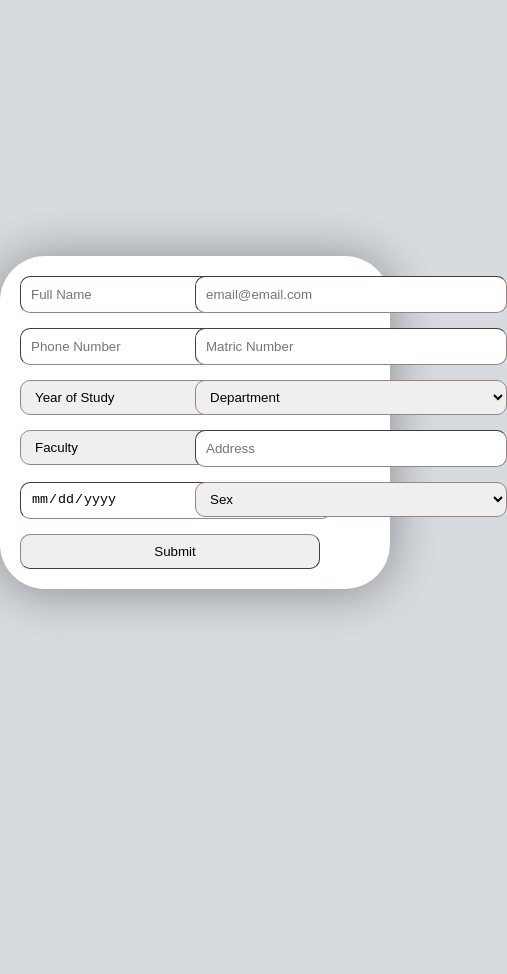
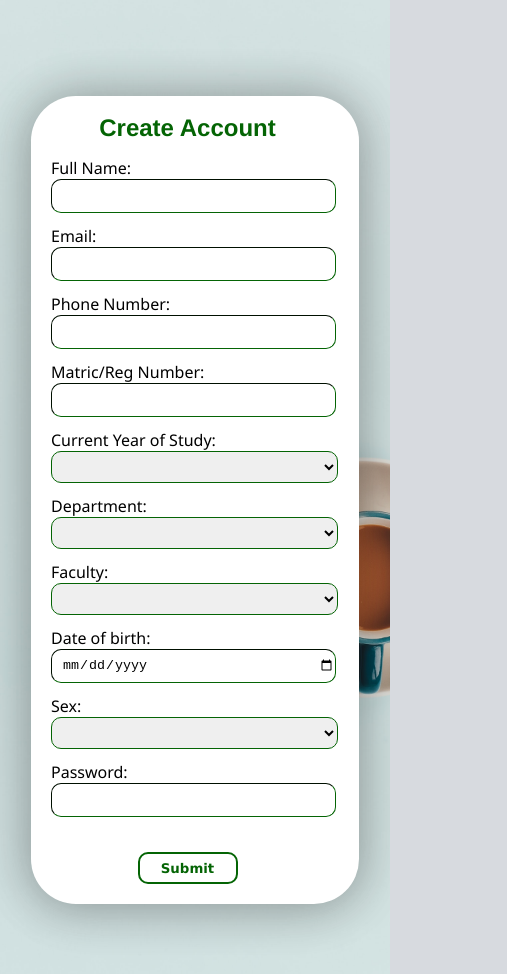
Before and after one commit to Precious-c/CSC381-Group-4, a plain HTML site: page index.html in a window 390 px wide. Shown: the whole page, 507 px wide, since content can reach past the window. Before the commit the page ends 844 px from the top, so only its background shows below. Drawn offline with Linux system fonts and the light colour scheme.

Commit message:
UI Update

```diff
--- a/assets/css/style2.css
+++ b/assets/css/style2.css
@@ -8,6 +8,8 @@ body{
     justify-content: center;
     height: 100vh;
     background-color: #d7dadf;
+    background-image: url(../images/annie-spratt-PM4Vu1B0gxk-unsplash.jpg);
+    background-size: cover;
 }
 .form-body{
     background-color: white;
@@ -16,6 +18,14 @@ body{
     box-shadow: 0 3px 50px 0 rgba(0, 0, 0, 0.2), 0 1px 50px 0 rgba(0, 0, 0, 0.19);
     border-radius: 45px;
     padding: 20px;
+}
+.form-body h3{
+    text-align: center;
+    font-weight: bold;
+    font-size: 1.5em;
+    color: rgb(4, 100, 4);
+    font-family: 'Franklin Gothic Medium', 'Arial Narrow', Arial, sans-serif;
+    margin-bottom: 20px;
 }
 form{
 	display: flex;
@@ -27,15 +37,75 @@ form{
 }
 div > form label{
 	display: block;
+    margin-bottom: 3px;
+    font-family:'Segoe UI', Tahoma, Geneva, Verdana, sans-serif;
 }
 form input, select {
 	border-radius: 10px;
 	border-width: 1px;
 	padding-left: 10px;
 	width: 300px;
-	height: 35px;
-	border-color: #998483;
+	height: 32px;
+	border-color: rgb(4, 100, 4);
 }
 form select{
     width: 312px;
 }
+form .submit {
+    margin: 0 auto;
+    margin-top: 20px;
+    width: 100px;
+    padding: 0px;
+    font-family:'Lucida Sans', 'Lucida Sans Regular', 'Lucida Grande', 'Lucida Sans Unicode', Geneva, Verdana, sans-serif;
+    font-weight: bold;
+    background-color: white;
+    color: rgb(4, 100, 4);
+    border: 2px solid rgb(4, 100, 4);
+}
+.submit:hover {
+    background-color: rgb(4, 100, 4);
+    color: white;
+}
+
+
+@media screen and (max-width: 1000px){
+    body{
+        height: 100vh;
+    }
+    .form-body{
+        width: 80%;
+        padding-right: 35px;
+    }
+    form{
+        display: flex;
+        flex-wrap: wrap;
+    }
+    form input, select {
+        width: 80%;
+    }
+    form select{
+        width: 86%;
+    }
+}
+@media screen and (max-width: 500px){
+    body{
+        height: 1000px;
+    }
+    .form-body{
+        width: 70%;
+        padding-right: 35px;
+    }
+    form{
+        display: flex;
+        flex-direction: column;
+    }
+    form input, select {
+        width: 200%;
+    }
+    form select{
+        width: 210%;
+    }
+    div > form label{
+        width: 200%;
+    }
+}
--- a/index.html
+++ b/index.html
@@ -10,42 +10,33 @@
 
     </head>
     <body>
-        <!-- <header class="header">
-            <h1>CSC 381 Project</h1>
-            <h2>Group 4 Web Form Project</h2>
-        </header> -->
-
         <div class="form-body">
+            <h3>Create Account</h3>
             <form action="">
                 <div class="form-item">
-                    <!-- <label for="fullName">Full Name:</label> -->
-                    <input type="text" id="firstName" name="firstName" placeholder="Full Name" required>
-                </div>
-
-                <!-- <div class="form-item">
-                    <label for="LastName">Last Name:</label>
-                    <input type="text" id="LastName" name="LastName" required>
-                </div> -->
-
-                <div class="form-item">
-                    <!-- <label for="email">Email:</label> -->
-                    <input type="email" id="email" name="email" placeholder="email@email.com" required>
+                    <label for="fullName">Full Name:</label>
+                    <input type="text" id="firstName" name="firstName" required>
                 </div>
 
                 <div class="form-item">
-                    <!-- <label for="phone">Phone Number:</label> -->
-                    <input type="text" id="phone" name="phone" placeholder="Phone Number" required>
+                    <label for="email">Email:</label>
+                    <input type="email" id="email" name="email" required>
                 </div>
 
                 <div class="form-item">
-                    <!-- <label for="Matric:">Matric/Reg Number:</label> -->
-                    <input type="text" id="Matric:" name="Matric:" placeholder="Matric Number"required>
+                    <label for="phone">Phone Number:</label>
+                    <input type="text" id="phone" name="phone" required>
                 </div>
 
                 <div class="form-item">
-                    <!-- <label for="yrOfStudy">Current Year of Study:</label> -->
+                    <label for="Matric:">Matric/Reg Number:</label>
+                    <input type="text" id="Matric:" name="Matric:" required>
+                </div>
+
+                <div class="form-item">
+                    <label for="yrOfStudy">Current Year of Study:</label>
                     <select name="yrOfStudy" id="yrOfStudy" required>
-                        <option value="Null">Year of Study</option>
+                        <option value="Null"></option>
                         <option value="1">100L</option>
                         <option value="2">200L</option>
                         <option value="3">300L</option>
@@ -55,9 +46,9 @@
                 </div>
 
                 <div class="form-item">
-                    <!-- <label for="department">Department:</label> -->
+                    <label for="department">Department:</label>
                     <select name="department" id="department" required>
-                        <option value="Null">Department</option>
+                        <option value="Null"></option>
                         <option value="Chemistry">Chemistry</option>
                         <option value="ComputerScience">Computer Science</option>
                         <option value="Physics">Physics</option>
@@ -74,9 +65,9 @@
                 </div>
 
                 <div class="form-item">
-                    <!-- <label for="faculty">Faculty:</label> -->
+                    <label for="faculty">Faculty:</label>
                     <select name="faculty" id="faculty" required>
-                        <option value="Null">Faculty</option>
+                        <option value="Null"></option>
                         <option value="physicalSciences">Physical Sciences</option>
                         <option value="biologicalSciences">Biological Sciences</option>
                         <option value="medicine">Medicine</option>
@@ -84,60 +75,28 @@
                 </div>
 
                 <div class="form-item">
-                    <!-- <label for="address">Address:</label> -->
-                    <input type="text" id="address" name="address" placeholder="Address" required>
+                    <label for="dob">Date of birth:</label>
+                    <input type="date" id="dob" name="dob" required>
                 </div>
 
                 <div class="form-item">
-                    <!-- <label for="dob">Date of birth:</label> -->
-                    <input type="date" id="dob" name="dob" placeholder="Date of Birth"required>
-                </div>
-
-                <!-- <div class="form-item">
-                     <label for="maritalStatus">Marital Status:</label>
-                    <select name="maritalStatus" id="maritalStatus" required>
-                        <option value="Single">Single</option>
-                        <option value="Married">Married</option>
-                        <option value="Divorced">Divorced</option>
-                    </select>
-                </div> -->
-
-                <div class="form-item">
-                    <!-- <label for="sex">Sex:</label> -->
+                    <label for="sex">Sex:</label>
                     <select name="sex" id="sex" required>
-                        <option value="Male">Sex</option>
+                        <option value="Null"></option>
                         <option value="Male">Male</option>
                         <option value="Female">Female</option>
                         <option value="ratherNotSay">Rather not say</option>
                     </select>
                 </div>
 
-                <input type="submit" value="Submit">
+                <div class="form-item">
+                    <label for="password">Password:</label>
+                    <input type="password" id="password" name="password" required>
+                </div>
+
+                <input class="submit" type="submit" value="Submit">
 
             </form>
         </div>
-
-        <!-- <footer>
-            <p> <p>
-            <small>group4</small>
-
-
-            <ul>
-                <li>Amaechi Precious</li>
-                <li>Amaechi Precious</li>
-                <li>Amaechi Precious</li>
-                <li>Amaechi Precious</li>
-                <li>Amaechi Precious</li>
-                <li>Amaechi Precious</li>
-                <li>Amaechi Precious</li>
-                <li>Amaechi Precious</li>
-                <li>Amaechi Precious</li>
-                <li>Amaechi Precious</li>
-                <li>Amaechi Precious</li>
-                <li>Amaechi Precious</li>
-                <li>Amaechi Precious</li>
-            </ul>
-
-        </footer> -->
     </body>
 </html>
```
Also changed, not shown: assets/images/annie-spratt-PM4Vu1B0gxk-unsplash.jpg (added), assets/images/leone-venter-VieM9BdZKFo-unsplash.jpg (added), 1 other file.
